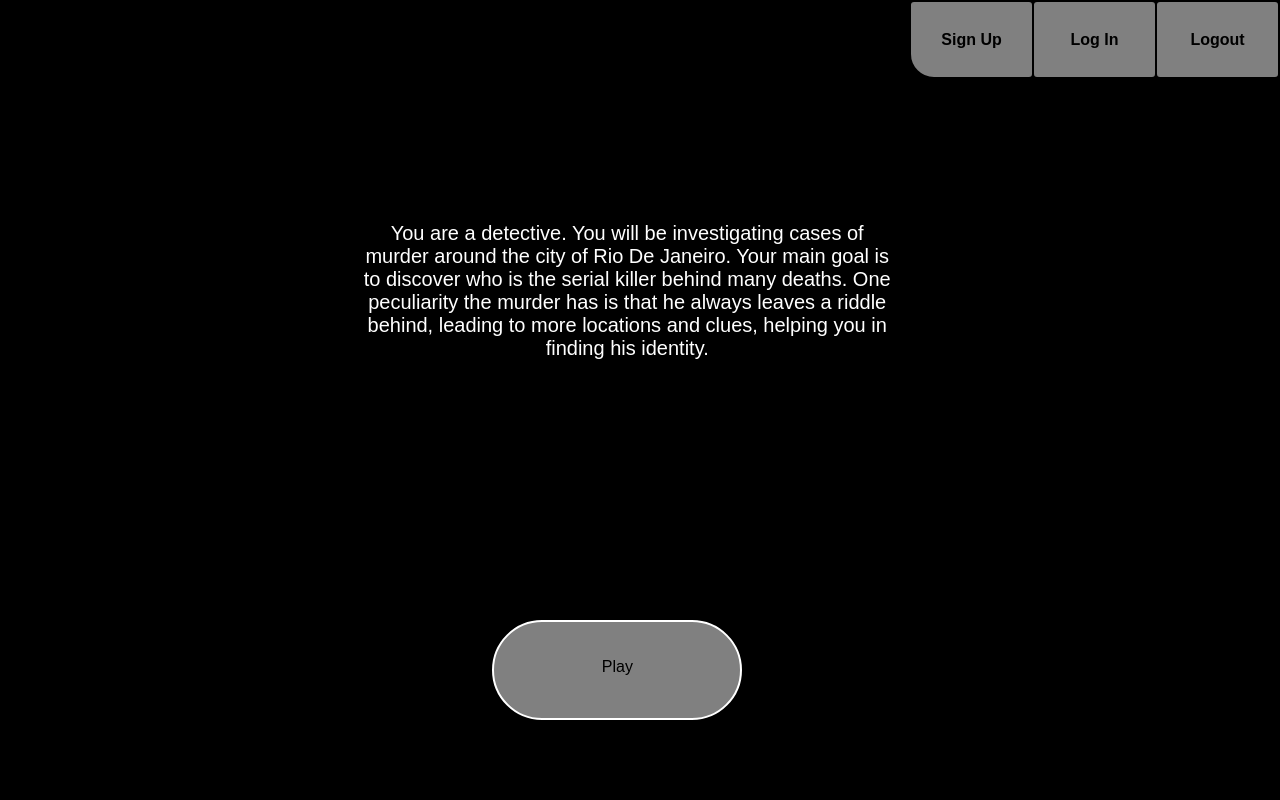
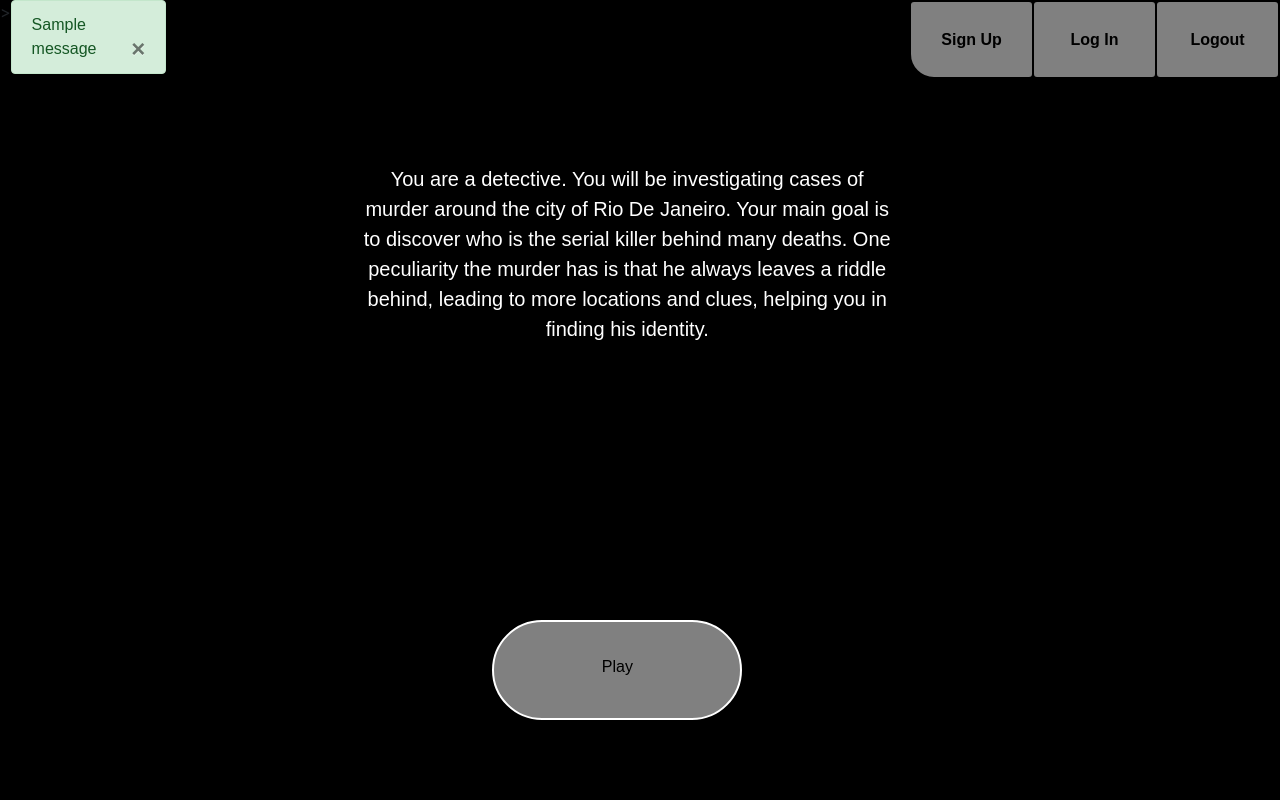
Before and after one commit to MatheusCabralCalil/First-Official-Website, a Flask app: page / in a window 1280 px wide. Run offline with Flask 3, Linux system fonts and the light colour scheme; one stand-in notice (Sample message) is shown; some libraries are stand-ins or nearby versions.

Commit message:
Add files via upload

```diff
--- a/website/templates/base.html
+++ b/website/templates/base.html
@@ -4,24 +4,55 @@
     <meta charset="UTF-8">
     <meta name="viewport" content="width=device-width, initial-scale=1.0">
 
-
     <link rel="stylesheet" href="{{ url_for('static', filename='style.css')}}">
 
+    <link
+    rel="stylesheet"
+    href="https://stackpath.bootstrapcdn.com/bootstrap/4.4.1/css/bootstrap.min.css"
+    integrity="sha384-Vkoo8x4CGsO3+Hhxv8T/Q5PaXtkKtu6ug5TOeNV6gBiFeWPGFN9MuhOf23Q9Ifjh"
+    crossorigin="anonymous"
+  />
+  <link
+    rel="stylesheet"
+    href="https://stackpath.bootstrapcdn.com/font-awesome/4.7.0/css/font-awesome.min.css"
+    crossorigin="anonymous"
+  />
 
-    <title>{% block title %}Home{% endblock %}</title>
-
+  <title>{% block title %}Home{% endblock %}</title>
 </head>
 
 <body style="background-color:black;">>
-
-
-<!--<h1 class="title-1"></h1> for a challange?</h1> -->
 
 <p class="logline">
     You are a detective. You will be investigating cases of murder around the city of Rio De Janeiro. Your main goal is to discover
     who is the serial killer behind many deaths. One peculiarity the murder has is that he always leaves a riddle behind, leading to
     more locations and clues, helping you in finding his identity.
 </p>
+
+
+<div class="flash_message">
+{% with messages = get_flashed_messages(with_categories=true) %}
+    {% if messages%}
+      {% for category, message in messages %}
+      {% if category == 'error' %}
+      <div class="alert alert-danger alter-dismissable fade show" role="alert">
+        {{message}}
+        <button type="button" class="close" data-dismiss="alert">
+        <span aria-hidden="true">&times;</span>
+      </button>
+      </div>
+      {% else %}
+      <div class="alert alert-success alert-dismissable fade show" role="alert">
+        {{message}}
+        <button type="button" class="close" data-dismiss="alert">
+        <span aria-hidden="true">&times;</span>
+      </button>
+      </div>
+      {% endif %}
+      {% endfor %}
+    {% endif%}
+    {% endwith %}
+</div>
 
 
 <div class="website">
@@ -39,5 +70,23 @@
 <div class="container">{%block content%}{%endblock  %} </div>
 
 
+
+<!-- Bootstrap. Gives appearance -->
+<script
+src="https://code.jquery.com/jquery-3.2.1.slim.min.js"
+integrity="sha384-KJ3o2DKtIkvYIK3UENzmM7KCkRr/rE9/Qpg6aAZGJwFDMVNA/GpGFF93hXpG5KkN"
+crossorigin="anonymous"
+></script>
+<script
+src="https://cdnjs.cloudflare.com/ajax/libs/popper.js/1.12.9/umd/popper.min.js"
+integrity="sha384-ApNbgh9B+Y1QKtv3Rn7W3mgPxhU9K/ScQsAP7hUibX39j7fakFPskvXusvfa0b4Q"
+crossorigin="anonymous"
+></script>
+<script
+src="https://maxcdn.bootstrapcdn.com/bootstrap/4.0.0/js/bootstrap.min.js"
+integrity="sha384-JZR6Spejh4U02d8jOt6vLEHfe/JQGiRRSQQxSfFWpi1MquVdAyjUar5+76PVCmYl"
+crossorigin="anonymous"
+></script>
+
 </body>
 </html>
--- a/website/templates/login.html
+++ b/website/templates/login.html
@@ -39,7 +39,7 @@
             </a>
         </div>
         <br>
-            <button type="submit" class="login_button"> Log in </button>
+            <button type="submit" class="login_button" class="btn btn-primary"> Log in </button>
     </form>
 </div>
 </body>
--- a/website/templates/sign_up.html
+++ b/website/templates/sign_up.html
@@ -63,14 +63,11 @@
             </a>
         </div>
         <br>
-            <button type="submit" class="signup_button"> Sign Up
+            <button type="submit" class="signup_button" class="btn btn-primary"> Sign Up
 
             </button>
     </form>
-
-
 </div>
-
 
 </body>
 </html>
```
Also changed, not shown: website/auth.py (+5 -2 lines).
